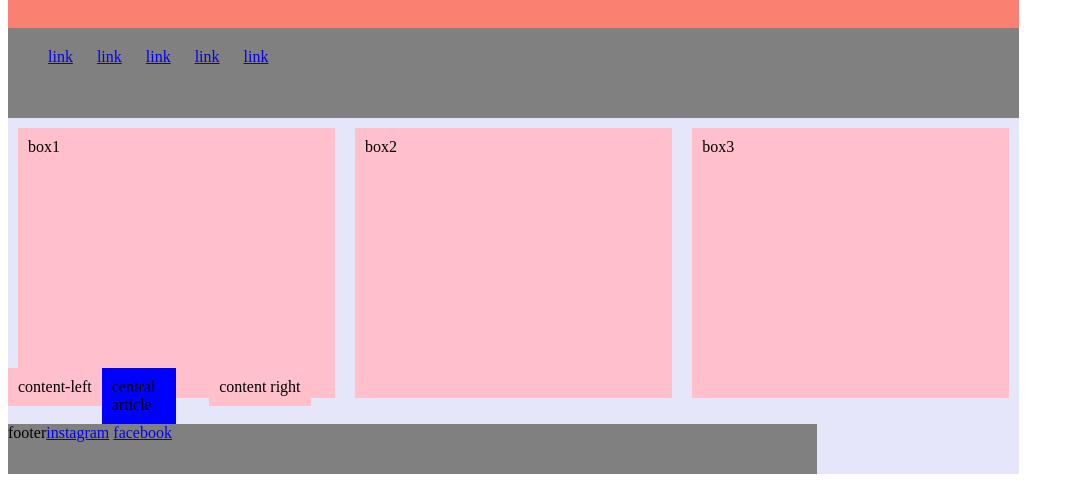
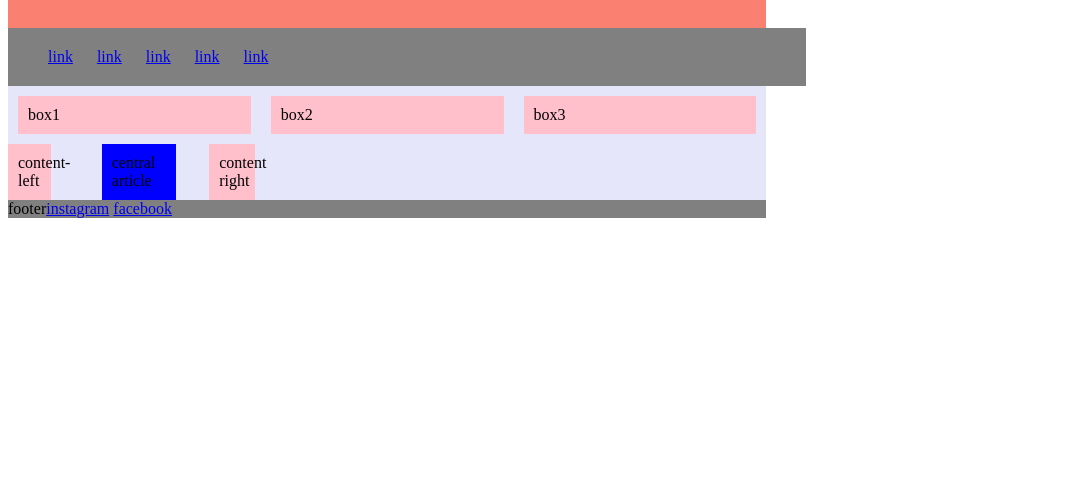
Before and after one commit to ruthtempo/tascam02, a plain HTML site: page index.html in a window 1280 px wide. Shown: the part 404-886 px from the top of the page, without its empty margins (0-1074 px from the left). After the commit the page ends 800 px from the top, so only its background shows below. Drawn offline with Linux system fonts and the light colour scheme.

Commit message:
percentages changed

```diff
--- a/styles.css
+++ b/styles.css
@@ -1,7 +1,7 @@
 .wrapper{
 
-  width:80%;
-    background-color:lavender;
+  width:60%;
+  background-color:lavender;
 
   }
 
@@ -22,13 +22,14 @@
     display:flex;
     flex-direction:row;
     background-color:grey;
-    height:50px;
+    width:100%;
+    height:15%;
     padding:20px;
   }
+
   #nav-links a{
     margin-left:20px;
     margin-top:20px;
-      background color:pink;
 
   }
 
@@ -41,7 +42,8 @@
   .rectangle-boxes{
     display:flex;
     flex-direction: row;
-    height:250px;
+    height:30%;
+    width:100%;
 
   }
 
@@ -56,6 +58,8 @@
   #section2{
     display:flex;
     flex-direction:row;
+    width:100%;
+    height:50%;
   }
 
   .central-article{
@@ -67,17 +71,17 @@
   .content-left{
     background-color:pink;
     padding: 10px;
-    widht:25%;
+    width:25%;
   }
 
   .content-right{
     background-color:pink;
     padding:10px;
-    widht:25%;
+    width:25%;
   }
   .footer-wrapper{
     display:flex;
-    width:80%;
-    height:50px;
+    width:100%;
+    height:15%;
     background-color: grey;
   }
```
